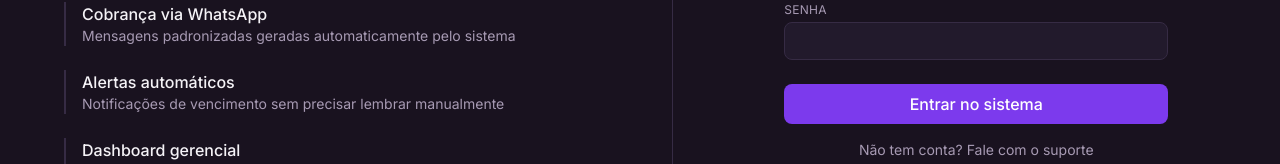
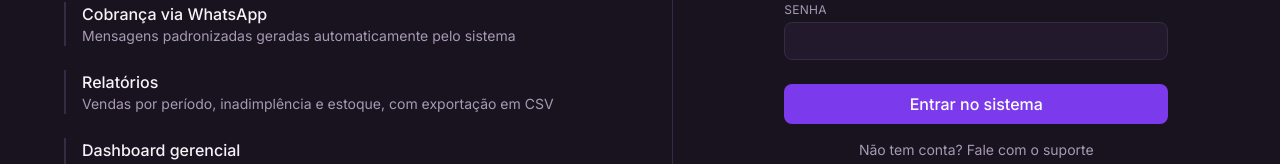
Before and after one commit to gabrielsilva611/PrazoCertoo, a React (Vite) app in the folder frontend/: page /login in a window 1280 px wide. Shown: the part 396-560 px from the top of the page. Built offline with nearby package versions, Linux system fonts and the light colour scheme; no server answers.

Commit message:
fix: troca item da tela de login por uma funcionalidade que existe de verdade

```diff
--- a/frontend/src/pages/LoginPage.tsx
+++ b/frontend/src/pages/LoginPage.tsx
@@ -7,7 +7,7 @@ import { ApiError } from '../lib/api'
 const FUNCIONALIDADES = [
   { titulo: 'Cadastro de clientes', descricao: 'Relacionamento com acordos e comunicações por cliente' },
   { titulo: 'Cobrança via WhatsApp', descricao: 'Mensagens padronizadas geradas automaticamente pelo sistema' },
-  { titulo: 'Alertas automáticos', descricao: 'Notificações de vencimento sem precisar lembrar manualmente' },
+  { titulo: 'Relatórios', descricao: 'Vendas por período, inadimplência e estoque, com exportação em CSV' },
   { titulo: 'Dashboard gerencial', descricao: 'Score de clientes e indicadores do negócio em tempo real' },
 ]
 
```
